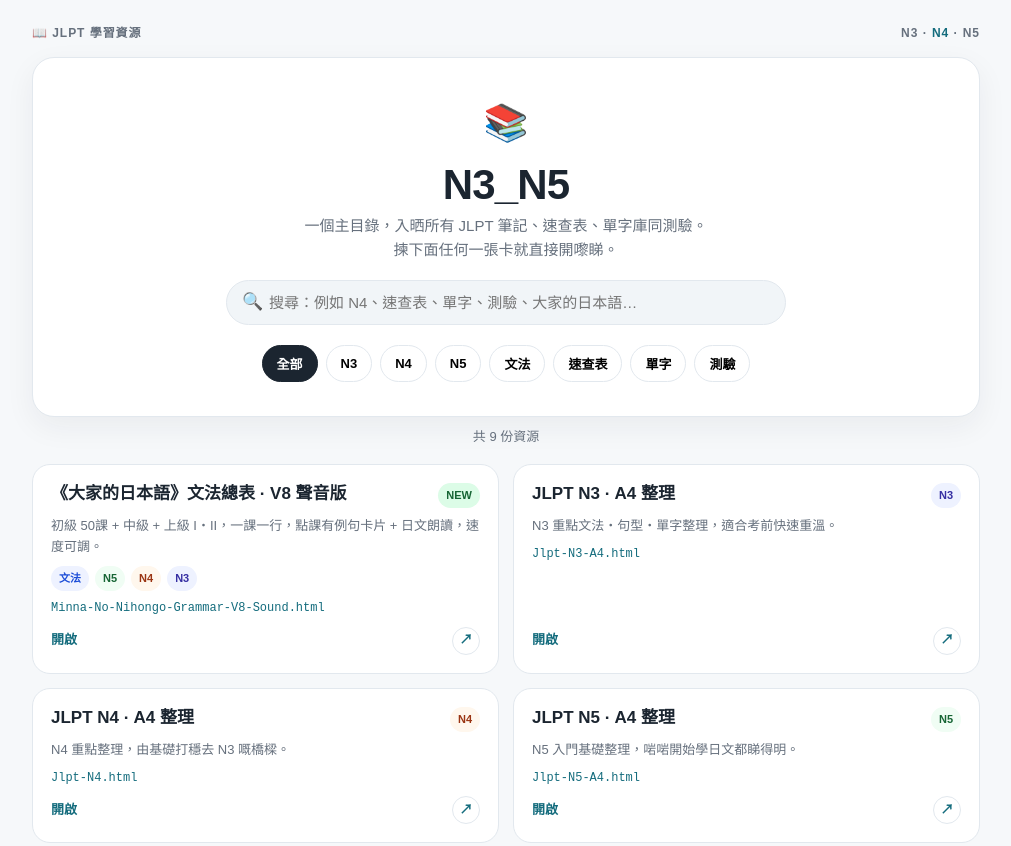
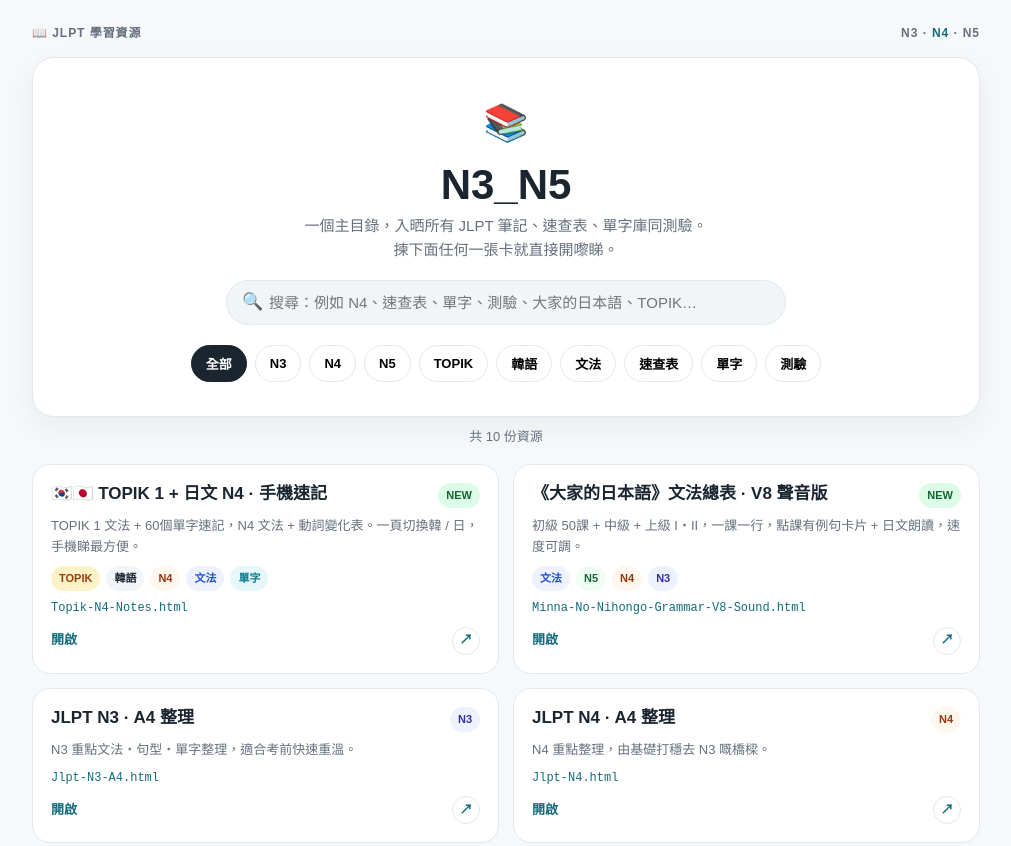
Before and after one commit to kong123485-beep/N3_N5, a plain HTML site: page index.html in a window 1280 px wide. Shown: the top 846 px of the page, without its empty margins (134-1145 px from the left). Drawn offline with Linux system fonts and the light colour scheme.

Commit message:
Update index.html

```diff
--- a/index.html
+++ b/index.html
@@ -6,34 +6,32 @@
 <title>N3_N5 · JLPT 學習資源主目錄</title>
 <meta name="description" content="JLPT N3 / N4 / N5 學習資源主目錄：A4 整理、速查表、單字庫、單字測驗">
 <style>
-:root{--page:#f6f8fa;--surface:#fff;--soft:#f1f5f8;--ink:#1b2530;--muted:#66707d;--line:#e2e8ee;--accent:#146c7d;--accent2:#0e9bb5;--blue:#2563eb;--radius:18px}
-*{box-sizing:border-box} body{margin:0;background:var(--page);color:var(--ink);font-family:"PingFang HK","PingFang TC","Microsoft JhengHei","Noto Sans TC",sans-serif;line-height:1.6;-webkit-font-smoothing:antialiased}
+:root{--page:#f6f8fa;--surface:#fff;--soft:#f1f5f8;--ink:#1b2530;--muted:#66707d;--line:#e2e8ee;--accent:#146c7d;--radius:18px}
+*{box-sizing:border-box} body{margin:0;background:var(--page);color:var(--ink);font-family:"PingFang HK","PingFang TC","Microsoft JhengHei","Noto Sans TC",sans-serif;line-height:1.6}
 a{color:inherit;text-decoration:none}
 .wrap{max-width:980px;margin:0 auto;padding:24px 16px 48px}
 .top{display:flex;justify-content:space-between;align-items:center;font-size:12px;font-weight:700;letter-spacing:.08em;color:var(--muted);text-transform:uppercase}
 .top b{color:var(--accent)}
 .hero{background:var(--surface);border:1px solid var(--line);border-radius:22px;padding:36px 24px 28px;text-align:center;margin-top:14px;box-shadow:0 10px 30px rgba(27,37,48,.06)}
-.hero .icon{font-size:36px}
-.hero h1{font-size:42px;line-height:1;margin:12px 0 8px;letter-spacing:-.02em}
+.hero h1{font-size:42px;line-height:1;margin:12px 0 8px}
 .hero p{color:var(--muted);margin:0 auto;max-width:560px;font-size:15px}
 .search{margin:18px auto 0;max-width:560px;position:relative}
 .search input{width:100%;padding:13px 16px 13px 42px;border:1px solid var(--line);border-radius:999px;font-size:15px;background:var(--soft);outline:none}
-.search input:focus{border-color:var(--accent);background:#fff}
 .search span{position:absolute;left:16px;top:50%;transform:translateY(-50%);font-size:17px}
 .filters{display:flex;flex-wrap:wrap;gap:8px;justify-content:center;margin:20px 0 6px}
 .filters button{border:1px solid var(--line);background:#fff;padding:8px 14px;border-radius:999px;font-size:13px;font-weight:700;cursor:pointer}
 .filters button.active{background:var(--ink);color:#fff;border-color:var(--ink)}
 .count{color:var(--muted);font-size:13px;text-align:center;margin:10px 0 16px}
 .grid{display:grid;grid-template-columns:1fr 1fr;gap:14px}
-@media(max-width:640px){.grid{grid-template-columns:1fr}.hero{padding:28px 16px}.hero h1{font-size:34px}}
-.card{background:var(--surface);border:1px solid var(--line);border-radius:var(--radius);padding:18px;display:flex;flex-direction:column;gap:8px;transition:.15s}
+@media(max-width:640px){.grid{grid-template-columns:1fr}.hero h1{font-size:34px}}
+.card{background:var(--surface);border:1px solid var(--line);border-radius:var(--radius);padding:18px;display:flex;flex-direction:column;gap:8px}
 .card:hover{transform:translateY(-3px);border-color:#9ad9e3;box-shadow:0 10px 22px rgba(20,108,125,.10)}
 .card .row{display:flex;justify-content:space-between;align-items:flex-start;gap:10px}
 .card h2{font-size:17px;margin:0;line-height:1.35}
 .card p{font-size:13px;color:var(--muted);margin:0}
 .tags{display:flex;gap:6px;flex-wrap:wrap}
 .tag{font-size:11px;font-weight:800;padding:4px 8px;border-radius:999px;background:var(--soft)}
-.tag.n3{background:#eef2ff;color:#3730a3}.tag.n4{background:#fff7ed;color:#9a3412}.tag.n5{background:#f0fdf4;color:#166534}.tag.cheat{background:#fdf0f4;color:#9d174d}.tag.vocab{background:#e5f7fa;color:#087a90}.tag.quiz{background:#fef9c3;color:#854d0e}.tag.grammar{background:#eef2ff;color:#1d4ed8}.tag.new{background:#dcfce7;color:#166534}
+.tag.n3{background:#eef2ff;color:#3730a3}.tag.n4{background:#fff7ed;color:#9a3412}.tag.n5{background:#f0fdf4;color:#166534}.tag.cheat{background:#fdf0f4;color:#9d174d}.tag.vocab{background:#e5f7fa;color:#087a90}.tag.quiz{background:#fef9c3;color:#854d0e}.tag.grammar{background:#eef2ff;color:#1d4ed8}.tag.new{background:#dcfce7;color:#166534}.tag.topik{background:#fef3c7;color:#92400e}
 .file{font-family:ui-monospace,monospace;font-size:12px;color:var(--accent);word-break:break-all}
 .go{margin-top:auto;display:flex;justify-content:space-between;align-items:center;font-size:13px;font-weight:800;color:var(--accent)}
 .go i{font-style:normal;width:28px;height:28px;border:1px solid var(--line);border-radius:50%;display:grid;place-items:center}
@@ -45,27 +43,27 @@ a{color:inherit;text-decoration:none}
 <body>
 <div class="wrap">
   <div class="top"><span>📖 JLPT 學習資源</span><span>N3 · <b>N4</b> · N5</span></div>
-
   <section class="hero">
-    <div class="icon">📚</div>
+    <div style="font-size:36px">📚</div>
     <h1>N3_N5</h1>
     <p>一個主目錄，入晒所有 JLPT 筆記、速查表、單字庫同測驗。<br>揀下面任何一張卡就直接開嚟睇。</p>
-    <div class="search"><span>🔍</span><input id="q" type="search" placeholder="搜尋：例如 N4、速查表、單字、測驗、大家的日本語…"></div>
+    <div class="search"><span>🔍</span><input id="q" type="search" placeholder="搜尋：例如 N4、速查表、單字、測驗、大家的日本語、TOPIK…"></div>
     <div class="filters" id="filters">
       <button data-f="all" class="active">全部</button>
       <button data-f="N3">N3</button>
       <button data-f="N4">N4</button>
       <button data-f="N5">N5</button>
+      <button data-f="TOPIK">TOPIK</button>
+      <button data-f="韓語">韓語</button>
       <button data-f="文法">文法</button>
       <button data-f="速查表">速查表</button>
       <button data-f="單字">單字</button>
       <button data-f="測驗">測驗</button>
     </div>
   </section>
-
   <p class="count" id="count"></p>
-
   <main class="grid" id="grid">
+    <a class="card" data-k="TOPIK 韓語 韓文 Topik 1 文法 單字 N4 日文 動詞變化表 Topik-N4-Notes" href="https://kong123485-beep.github.io/N3_N5/Topik-N4-Notes.html"><div class="row"><h2>🇰🇷🇯🇵 TOPIK 1 + 日文 N4 · 手機速記</h2><span class="tag new">NEW</span></div><p>TOPIK 1 文法 + 60個單字速記，N4 文法 + 動詞變化表。一頁切換韓 / 日，手機睇最方便。</p><div class="tags"><span class="tag topik">TOPIK</span><span class="tag">韓語</span><span class="tag n4">N4</span><span class="tag grammar">文法</span><span class="tag vocab">單字</span></div><span class="file">Topik-N4-Notes.html</span><span class="go">開啟 <i>↗</i></span></a>
     <a class="card" data-k="大家的日本語 Minna 文法 Grammar V8 Sound 聲音 N5 N4 N3 N2 N1 初級 中級 上級" href="https://kong123485-beep.github.io/N3_N5/Minna-No-Nihongo-Grammar-V8-Sound.html"><div class="row"><h2>《大家的日本語》文法總表 · V8 聲音版</h2><span class="tag new">NEW</span></div><p>初級 50課 + 中級 + 上級 I・II，一課一行，點課有例句卡片 + 日文朗讀，速度可調。</p><div class="tags"><span class="tag grammar">文法</span><span class="tag n5">N5</span><span class="tag n4">N4</span><span class="tag n3">N3</span></div><span class="file">Minna-No-Nihongo-Grammar-V8-Sound.html</span><span class="go">開啟 <i>↗</i></span></a>
     <a class="card" data-k="N3 A4 整理" href="https://kong123485-beep.github.io/N3_N5/Jlpt-N3-A4.html"><div class="row"><h2>JLPT N3 · A4 整理</h2><span class="tag n3">N3</span></div><p>N3 重點文法・句型・單字整理，適合考前快速重溫。</p><span class="file">Jlpt-N3-A4.html</span><span class="go">開啟 <i>↗</i></span></a>
     <a class="card" data-k="N4 A4 整理" href="https://kong123485-beep.github.io/N3_N5/Jlpt-N4.html"><div class="row"><h2>JLPT N4 · A4 整理</h2><span class="tag n4">N4</span></div><p>N4 重點整理，由基礎打穩去 N3 嘅橋樑。</p><span class="file">Jlpt-N4.html</span><span class="go">開啟 <i>↗</i></span></a>
@@ -76,9 +74,7 @@ a{color:inherit;text-decoration:none}
     <a class="card" data-k="單字測驗 Quiz 測驗" href="https://kong123485-beep.github.io/N3_N5/jlpt_vocab_quiz.html"><div class="row"><h2>單字測驗 Quiz</h2><span class="tag quiz">測驗</span></div><p>互動單字測驗，即測即知自己記得幾多。</p><span class="file">jlpt_vocab_quiz.html</span><span class="go">開啟 <i>↗</i></span></a>
     <a class="card" data-k="日韓單字 完整版 Polished Complete Traditional Chinese" href="https://kong123485-beep.github.io/N3_N5/Polished-Complete-Traditional-Chinese.html"><div class="row"><h2>完整版 · 日韓單字</h2><span class="tag">完整版</span></div><p>完整整理嘅繁體中文版本，一次過睇晒。</p><span class="file">Polished-Complete-Traditional-Chinese.html</span><span class="go">開啟 <i>↗</i></span></a>
   </main>
-
   <div class="empty" id="empty">搵唔到相關內容，試下打「N4」或者「測驗」🙏</div>
-
   <div class="foot">N3_N5 · 學習資料僅供個人複習使用<br><a href="https://kong123485-beep.github.io/N3_N5/" target="_blank" rel="noopener">主目錄 → kong123485-beep.github.io/N3_N5</a></div>
 </div>
 <script>
```
